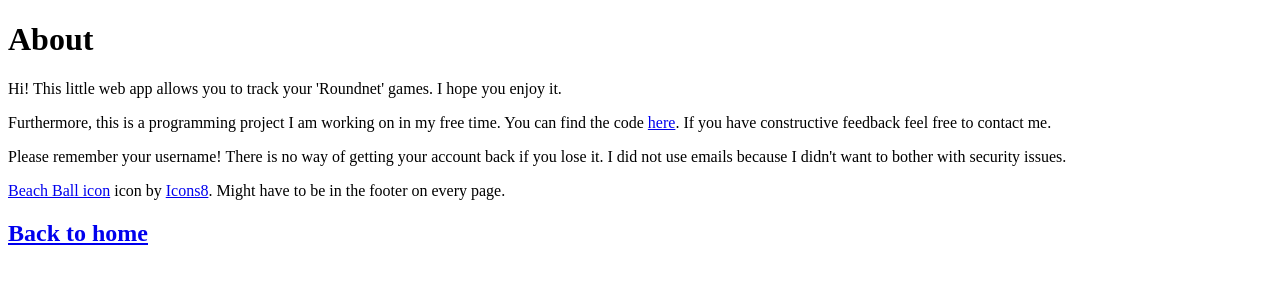
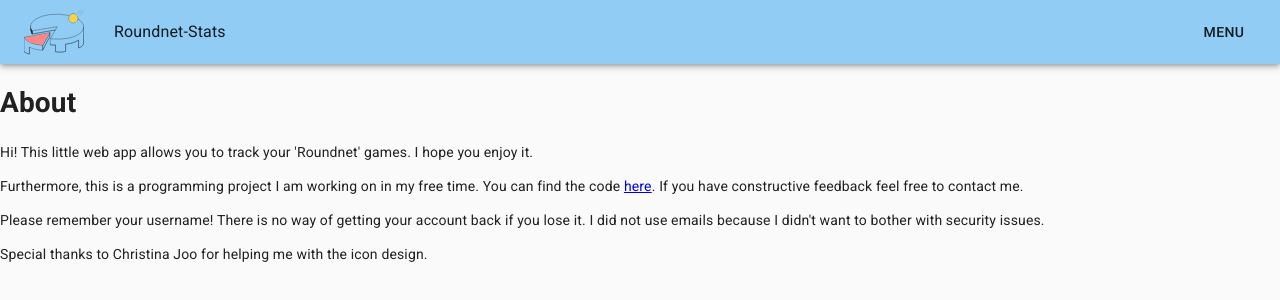
Before and after one commit to ratoru/spikestats, a Next.js app: page /about in a window 1280 px wide. Shown: the top 300 px of the page. Built offline with nearby package versions, Linux system fonts and the light colour scheme.

Commit message:
Mostly working app bar.

```diff
--- /dev/null
+++ b/components/LogoBar.tsx
@@ -0,0 +1,80 @@
+import React from "react";
+import AppBar from "@material-ui/core/AppBar";
+import Toolbar from "@material-ui/core/Toolbar";
+import Button from "@material-ui/core/Button";
+import Menu from "@material-ui/core/Menu";
+import MenuItem from "@material-ui/core/MenuItem";
+import ListItemIcon from "@material-ui/core/ListItemIcon";
+import ListItemText from "@material-ui/core/ListItemText";
+import LockOpenRoundedIcon from "@material-ui/icons/LockOpenRounded";
+import CodeRoundedIcon from "@material-ui/icons/CodeRounded";
+import InfoRoundedIcon from "@material-ui/icons/InfoRounded";
+import { Typography } from "@material-ui/core";
+import Link from "next/link";
+
+export const LogoBar = () => {
+  const [anchorEl, setAnchorEl] = React.useState<null | HTMLElement>(null);
+
+  const handleClick = (event: React.MouseEvent<HTMLElement>) => {
+    setAnchorEl(event.currentTarget);
+  };
+
+  const handleClose = () => {
+    setAnchorEl(null);
+  };
+
+  return (
+    <AppBar position="sticky" color="primary">
+      <Toolbar>
+        <img
+          src="/roundnet-logo.svg"
+          height={60}
+          width={60}
+          style={{ marginRight: 30 }}
+        />
+        <Typography variant="subtitle1" style={{ flex: 1 }}>
+          Roundnet-Stats{" "}
+        </Typography>
+        <Button
+          aria-controls="customized-menu"
+          aria-haspopup="true"
+          onClick={handleClick}
+        >
+          Menu
+        </Button>
+        <Menu
+          id="customized-menu"
+          anchorEl={anchorEl}
+          keepMounted
+          open={Boolean(anchorEl)}
+          onClose={handleClose}
+        >
+          <Link href="/" passHref>
+            <MenuItem component="a" style={{ backgroundColor: "primary" }}>
+              <ListItemIcon>
+                <LockOpenRoundedIcon />
+              </ListItemIcon>
+              <ListItemText primary="Sign up" />
+            </MenuItem>
+          </Link>
+          <Link href="/about" passHref>
+            <MenuItem component="a" style={{ backgroundColor: "error" }}>
+              <ListItemIcon>
+                <InfoRoundedIcon />
+              </ListItemIcon>
+              <ListItemText primary="About" />
+            </MenuItem>
+          </Link>
+          <Link href="/code" passHref>
+            <MenuItem component="a" style={{ backgroundColor: "secondary" }}>
+              <ListItemIcon>
+                <CodeRoundedIcon />
+              </ListItemIcon>
+              <ListItemText primary="Code" />
+            </MenuItem>
+          </Link>
+        </Menu>
+      </Toolbar>
+    </AppBar>
+  );
+};
--- a/components/common/InputFormField.tsx
+++ b/components/common/FormikField.tsx
@@ -11,7 +11,7 @@ interface InputFormFieldProps {
   type?: string;
 }
 
-export const InputFormField: React.FC<InputFormFieldProps> = ({
+export const FormikField: React.FC<InputFormFieldProps> = ({
   name,
   label,
   icon,
--- a/pages/about.tsx
+++ b/pages/about.tsx
@@ -1,12 +1,10 @@
-import Link from "next/link";
-import Head from "next/head";
+import { LogoBar } from "../components/LogoBar";
+import { Layout } from "../components/Layout/Layout";
 
 export default function About() {
   return (
-    <>
-      <Head>
-        <title>About</title>
-      </Head>
+    <Layout title="About">
+      <LogoBar />
 
       <h1>About</h1>
       <p>
@@ -25,20 +23,8 @@ export default function About() {
         bother with security issues.
       </p>
       <p>
-        <a target="_blank" href="https://icons8.com/icons/set/beach-ball--v1">
-          Beach Ball icon
-        </a>{" "}
-        icon by{" "}
-        <a target="_blank" href="https://icons8.com">
-          Icons8
-        </a>
-        . Might have to be in the footer on every page.
+        Special thanks to Christina Joo for helping me with the icon design.
       </p>
-      <h2>
-        <Link href="/">
-          <a>Back to home</a>
-        </Link>
-      </h2>
-    </>
+    </Layout>
   );
 }
```
Also changed, not shown: components/LoginForm.tsx (+6 -6 lines), pages/code.tsx (+5 -6 lines), pages/index.tsx (+8 -1 lines).
